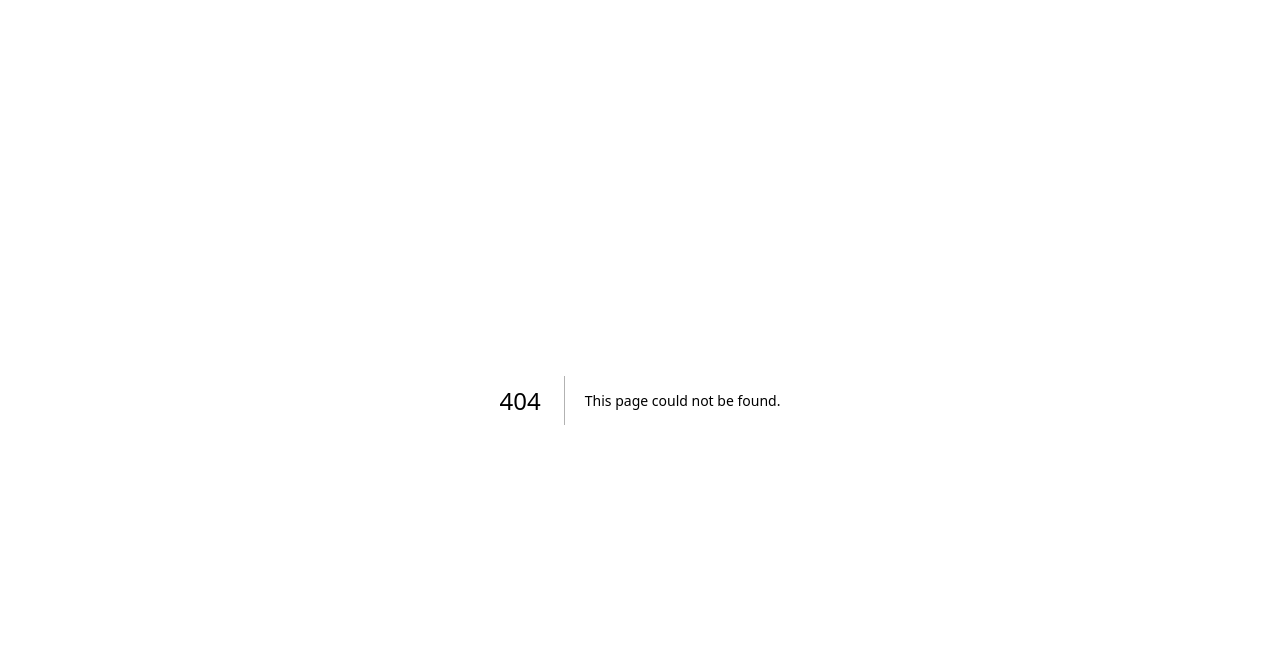
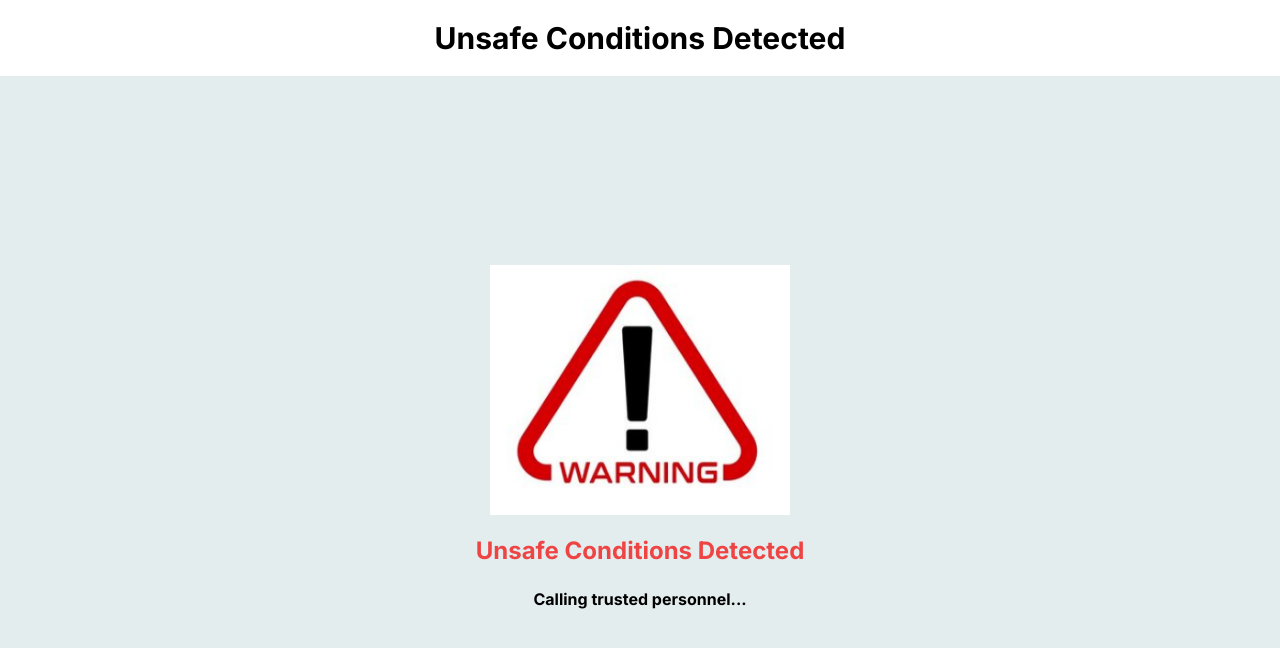
Before and after one commit to kllarena07/safety-blanket, a Next.js app in the folder frontend/: page /warning in a window 1280 px wide. Before the commit this address had no page. Shown: the top 648 px of the page. Built offline with nearby package versions, Linux system fonts and the light colour scheme.

Commit message:
feat: warning page

```diff
--- /dev/null
+++ b/frontend/src/app/warning/page.tsx
@@ -0,0 +1,17 @@
+import WarningImage from './warning.png'
+import Image from 'next/image'
+
+export default function Warning() {
+  return (
+    <main>
+      <header className="py-5 bg-white text-center">
+        <h1 className="text-3xl bg-white text-black font-bold text-black">Unsafe Conditions Detected</h1>
+      </header>
+      <section className='flex flex-col justify-center items-center gap-5 font-bold bg-[#E4EDEE] h-[calc(100dvh-76px)]'>
+        <Image src={WarningImage} alt="Warning" width="300" />
+        <h2 className='text-2xl text-red-500'>Unsafe Conditions Detected</h2>
+        <p className='text-black'>Calling trusted personnel...</p>
+      </section>
+    </main>
+  )
+}
```
Also changed, not shown: frontend/src/app/warning/warning.png (added).
